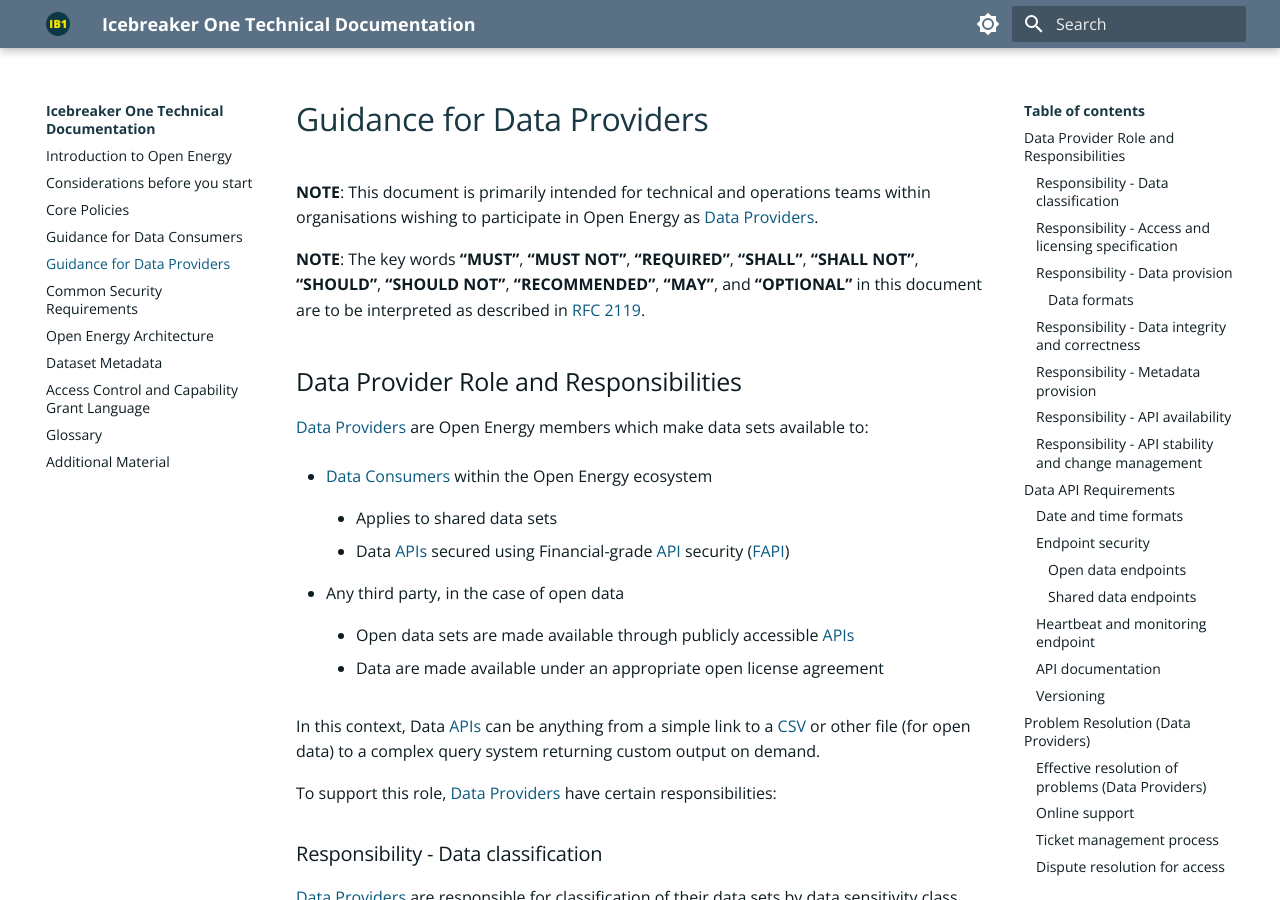
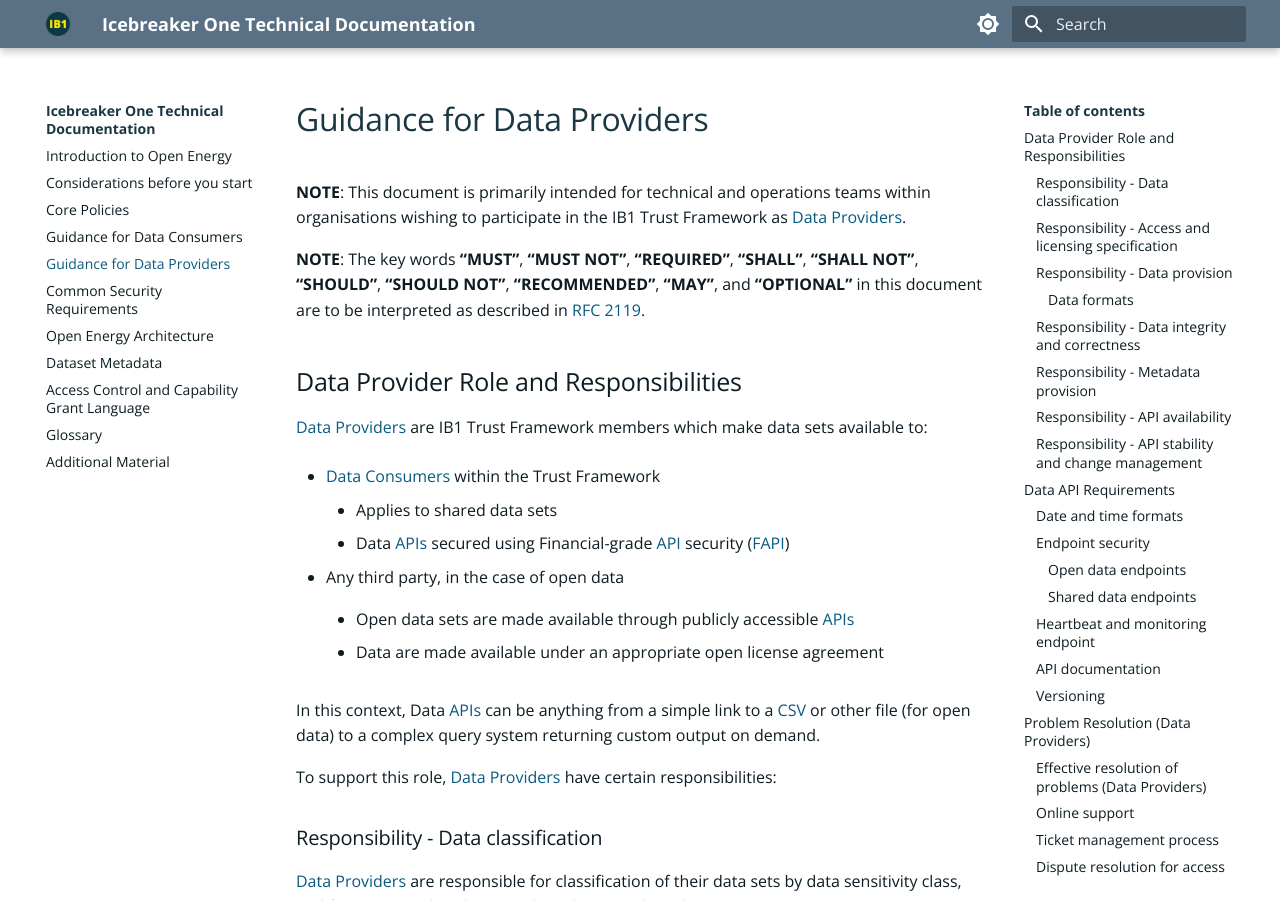
Before and after one commit to icebreakerone/ib1-technical-docs, an MkDocs documentation site: the page built from docs/ops_guidelines/data_provider_ops_guidelines.md, in a window 1280 px wide and 900 px high. Built offline with MkDocs 1.6.1 and Material for MkDocs 9.7.7, drawn with Linux system fonts in a browser that asks for light colours; the version menu is left out.

Commit message:
docs/ops_guidelines/data_provider_ops_guidelines.md updated from https://stackedit.net/

```diff
--- a/docs/ops_guidelines/data_provider_ops_guidelines.md
+++ b/docs/ops_guidelines/data_provider_ops_guidelines.md
@@ -1,23 +1,15 @@
 # Guidance for Data Providers
 
-**NOTE**: This document is primarily intended for technical and operations teams within organisations wishing
-to participate in Open Energy as [Data Providers](../glossary.md#term-Data-Provider).
+**NOTE**: This document is primarily intended for technical and operations teams within organisations wishing to participate in the IB1 Trust Framework as [Data Providers](../glossary.md#term-Data-Provider).
 
-**NOTE**: The key words **“MUST”**, **“MUST NOT”**, **“REQUIRED”**, **“SHALL”**, **“SHALL NOT”**, **“SHOULD”**,
-**“SHOULD NOT”**, **“RECOMMENDED”**, **“MAY”**, and **“OPTIONAL”** in this document are to be interpreted
-as described in [RFC 2119](https://www.ietf.org/rfc/rfc2119.txt).
+**NOTE**: The key words **“MUST”**, **“MUST NOT”**, **“REQUIRED”**, **“SHALL”**, **“SHALL NOT”**, **“SHOULD”**, **“SHOULD NOT”**, **“RECOMMENDED”**, **“MAY”**, and **“OPTIONAL”** in this document are to be interpreted as described in [RFC 2119](https://www.ietf.org/rfc/rfc2119.txt).
 
 ## Data Provider Role and Responsibilities
 
-[Data Providers](../glossary.md#term-Data-Provider) are Open Energy members which make data sets available to:
+[Data Providers](../glossary.md#term-Data-Provider) are IB1 Trust Framework members which make data sets available to:
 
-
-* [Data Consumers](../glossary.md#term-Data-Consumer) within the Open Energy ecosystem
-
-
+* [Data Consumers](../glossary.md#term-Data-Consumer) within the Trust Framework
     * Applies to shared data sets
-
-
     * Data [APIs](../glossary.md#term-Application-programming-interface) secured using Financial-grade [API](../glossary.md#term-Application-programming-interface) security ([FAPI](../glossary.md#term-Financial-Grade-API))
 
 
```
Also changed, not shown: other parts of docs/ops_guidelines/data_provider_ops_guidelines.md (+3 -0 lines).
